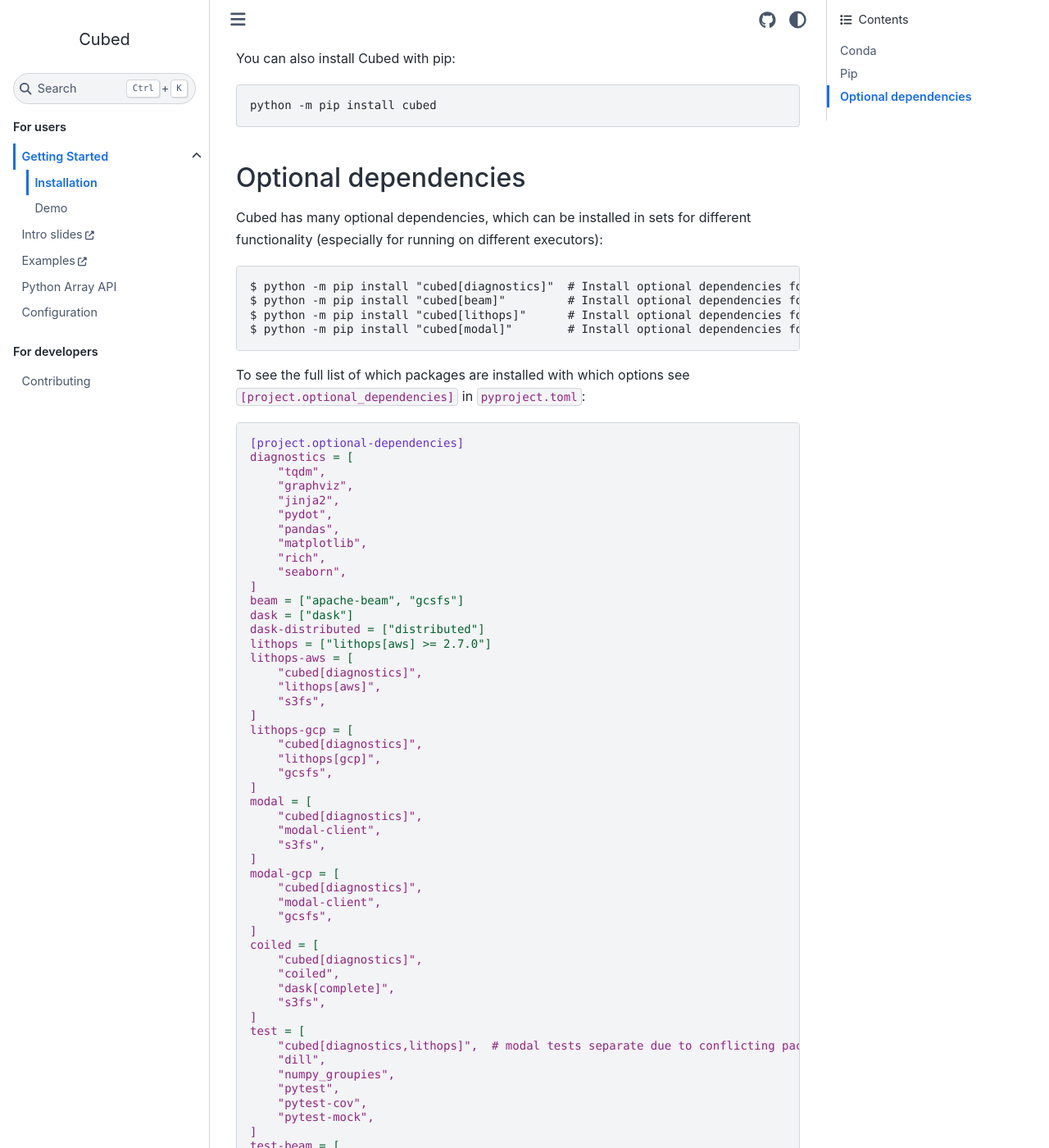
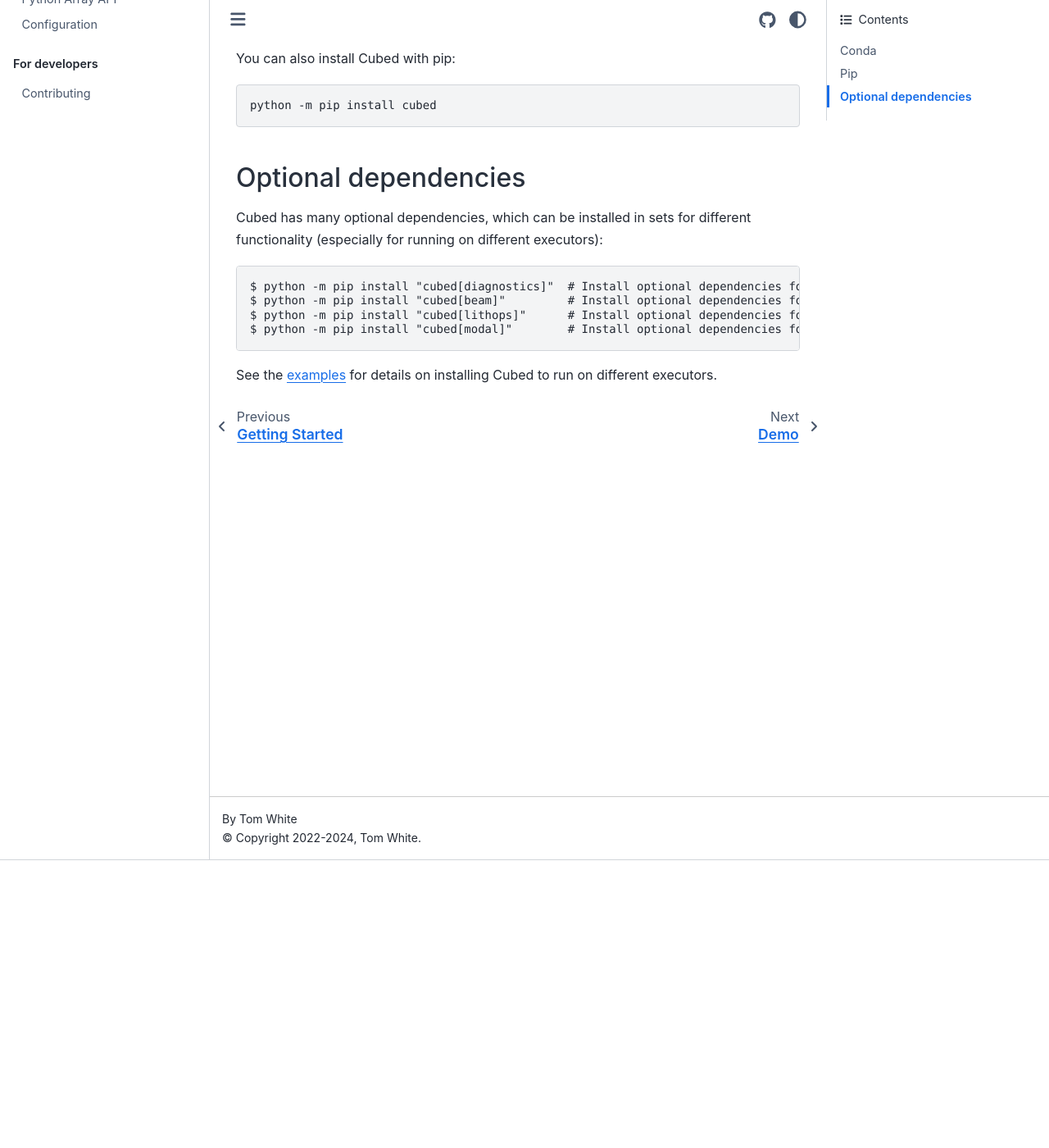
Before and after one commit to cubed-dev/cubed, a Sphinx documentation site: the page built from docs/getting-started/installation.md, in a window 1280 px wide and 1400 px high, scrolled down 351 px. Shown: the whole window at 82% size. Built offline with Sphinx 7.4.7 and the Sphinx Book theme 1.1.4, drawn with Linux system fonts in a browser that asks for light colours; pages that are not in the unit, such as notebooks, are missing from menus; some of the changed text lies outside the part shown.

Commit message:
Remove optional dependency include as it needs re-organising/simplifying

````diff
--- a/docs/getting-started/installation.md
+++ b/docs/getting-started/installation.md
@@ -25,10 +25,4 @@
     $ python -m pip install "cubed[lithops]"      # Install optional dependencies for the lithops executor
     $ python -m pip install "cubed[modal]"        # Install optional dependencies for the modal executor
 
-To see the full list of which packages are installed with which options see `[project.optional_dependencies]` in `pyproject.toml`:
-```{eval-rst}
-.. literalinclude:: ../../pyproject.toml
-   :language: ini
-   :start-at: [project.optional-dependencies]
-   :end-before: [project.urls]
-```
+See the [examples](https://github.com/cubed-dev/cubed/blob/main/examples/README.md) for details on installing Cubed to run on different executors.
````
